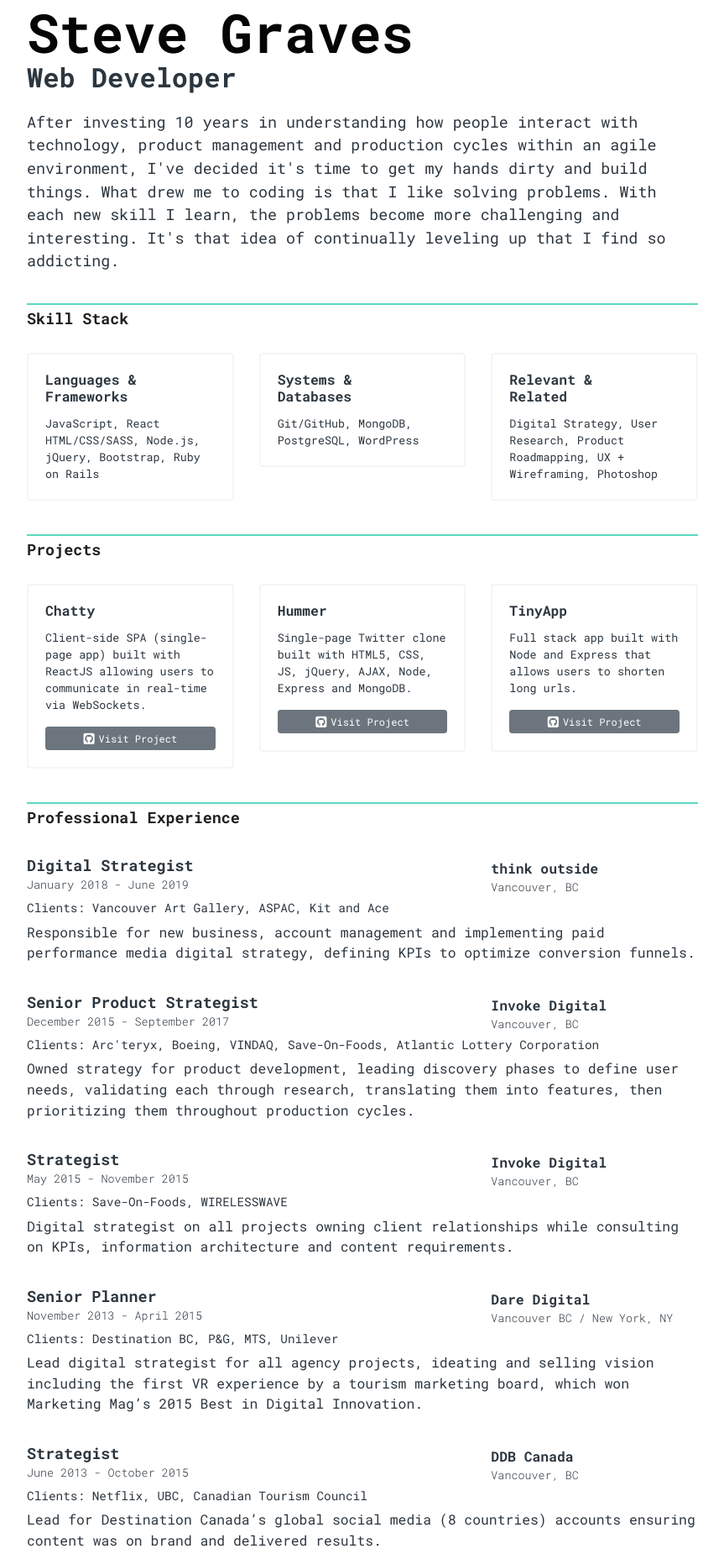
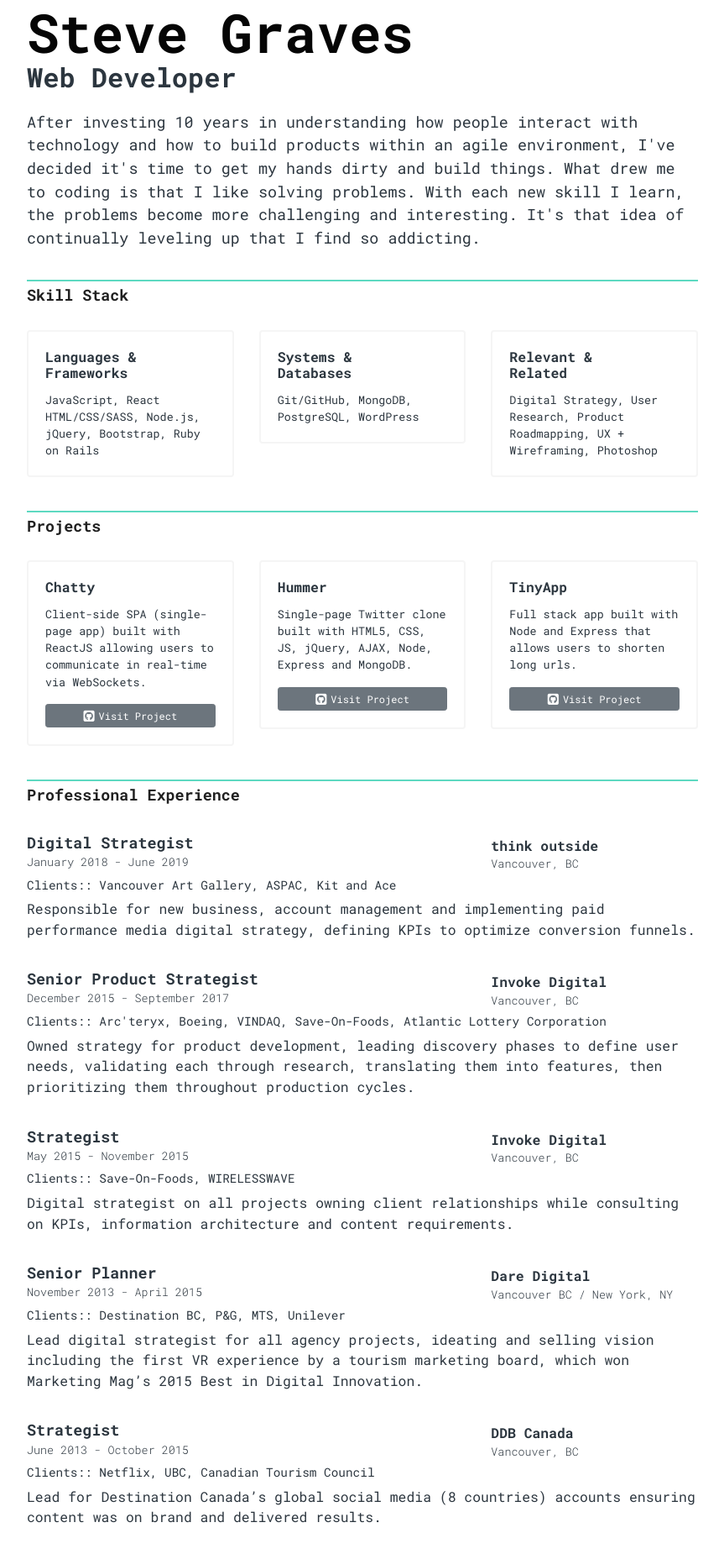
Before and after one commit to sdsog/sdsog.github.io, a plain HTML site: page index.html in a window 1280 px wide. Shown: the part 77-1927 px from the top of the page at 84% size, without its empty margins (208-1071 px from the left). Drawn offline with nearby package versions, Linux system fonts and the light colour scheme.

Commit message:
adds new intro plus mobile spacing fix

```diff
--- a/index.html
+++ b/index.html
@@ -119,12 +119,12 @@
         <div class="summary">
           <p class="my-summary">
             After investing 10 years in understanding how people interact with
-            technology, product management and production cycles within an agile
-            environment, I've decided it's time to get my hands dirty and build
-            things. What drew me to coding is that I like solving problems. With
-            each new skill I learn, the problems become more challenging and
-            interesting. It's that idea of continually leveling up that I find
-            so addicting.</p
+            technology and how to build products within an agile environment,
+            I've decided it's time to get my hands dirty and build things. What
+            drew me to coding is that I like solving problems. With each new
+            skill I learn, the problems become more challenging and interesting.
+            It's that idea of continually leveling up that I find so
+            addicting.</p
           >
         </div>
 
@@ -325,7 +325,8 @@
             </div>
             <div class="col-sm experience-full-width-mobile">
               <p class="client-list"
-                >Clients: Vancouver Art Gallery, ASPAC, Kit and Ace</p
+                ><span class="mobile-bold">Clients:</span>: Vancouver Art
+                Gallery, ASPAC, Kit and Ace</p
               >
               <p class="experience-description">
                 Responsible for new business, account management and
@@ -346,8 +347,8 @@
             </div>
             <div class="col-sm experience-full-width-mobile">
               <p class="client-list"
-                >Clients: Arc'teryx, Boeing, VINDAQ, Save-On-Foods, Atlantic
-                Lottery Corporation</p
+                ><span class="mobile-bold">Clients:</span>: Arc'teryx, Boeing,
+                VINDAQ, Save-On-Foods, Atlantic Lottery Corporation</p
               >
               <p class="experience-description">
                 Owned strategy for product development, leading discovery phases
@@ -368,7 +369,10 @@
               <p class="experience-city">Vancouver, BC</p>
             </div>
             <div class="col-sm experience-full-width-mobile">
-              <p class="client-list">Clients: Save-On-Foods, WIRELESSWAVE </p>
+              <p class="client-list"
+                ><span class="mobile-bold">Clients:</span>: Save-On-Foods,
+                WIRELESSWAVE
+              </p>
               <p class="experience-description">
                 Digital strategist on all projects owning client relationships
                 while consulting on KPIs, information architecture and content
@@ -388,7 +392,8 @@
             </div>
             <div class="col-sm experience-full-width-mobile">
               <p class="client-list"
-                >Clients: Destination BC, P&G, MTS, Unilever
+                ><span class="mobile-bold">Clients:</span>: Destination BC, P&G,
+                MTS, Unilever
               </p>
               <p class="experience-description">
                 Lead digital strategist for all agency projects, ideating and
@@ -410,7 +415,10 @@
             </div>
             <div class="col-sm experience-full-width-mobile">
               <p class="client-list"
-                >Clients: Netflix, UBC, Canadian Tourism Council</p
+                ><span class="mobile-bold"
+                  ><span class="mobile-bold">Clients:</span>:</span
+                >
+                Netflix, UBC, Canadian Tourism Council</p
               >
               <p class="experience-description">
                 Lead for Destination Canada’s global social media (8 countries)
@@ -430,7 +438,8 @@
             </div>
             <div class="col-sm experience-full-width-mobile">
               <p class="client-list"
-                >Clients: Starbucks, Google, MillerCoors, Telus</p
+                ><span class="mobile-bold">Clients:</span>: Starbucks, Google,
+                MillerCoors, Telus</p
               >
               <p class="experience-description">
                 Facilitated qualitative research, including focus groups and
@@ -478,8 +487,8 @@
               <h5 class="experience-location">Lighthouse Labs</h5>
               <p class="experience-city">Vancouver, BC</p>
             </div>
-            <div class="col-sm">
-              <p class="experience-description">
+            <div class="col-sm experience-full-width-mobile">
+              <p class="experience-description ">
                 Full-time immersive web development program, covering topics
                 such as JavaScript, React, Node.js MongoDB, PostgreSQL, Ruby,
                 Ruby on Rails, jQuery, HTML, CSS, and SASS.
@@ -496,8 +505,8 @@
               <h5 class="experience-location">Langara College</h5>
               <p class="experience-city">Vancouver, BC</p>
             </div>
-            <div class="col-sm">
-              <p class="experience-description">
+            <div class="col-sm experience-full-width-mobile">
+              <p class="experience-description ">
                 Writing and editing for tradtional print and digital
                 publications, covering graphic design, UX, Photoshop,
                 Illustrator and InDesign.
--- a/styles/styles.css
+++ b/styles/styles.css
@@ -414,6 +414,9 @@ h2.section-header {
     margin: 8px 6px 10px 0;
     color: #2c363f;
   }
+  .experience-rows .mobile-bold {
+    font-weight: 700;
+  }
   #projects h2 {
     margin-bottom: 10px;
   }
@@ -425,6 +428,10 @@ h2.section-header {
   }
   #projects .project-desc {
     font-size: calc(12px + 0.5vw);
+  }
+  #education .experience-full-width-mobile {
+    margin: 5px 6px 10px 20px;
+    padding: 0 6px 0 0;
   }
   #skills h2 {
     margin-bottom: 10px;
```
